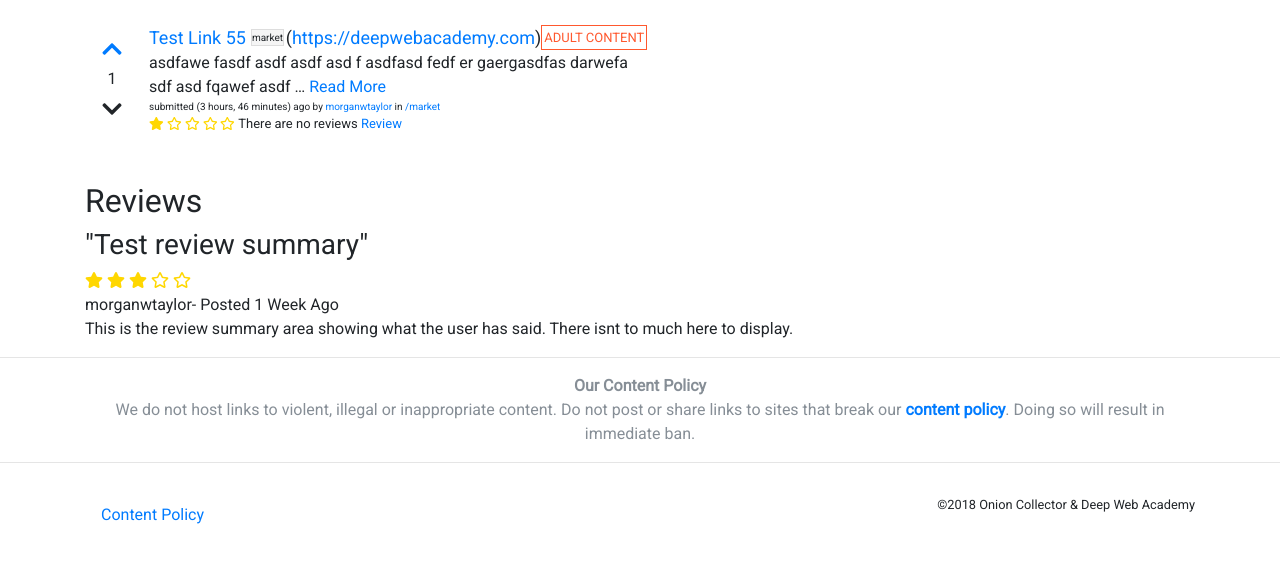
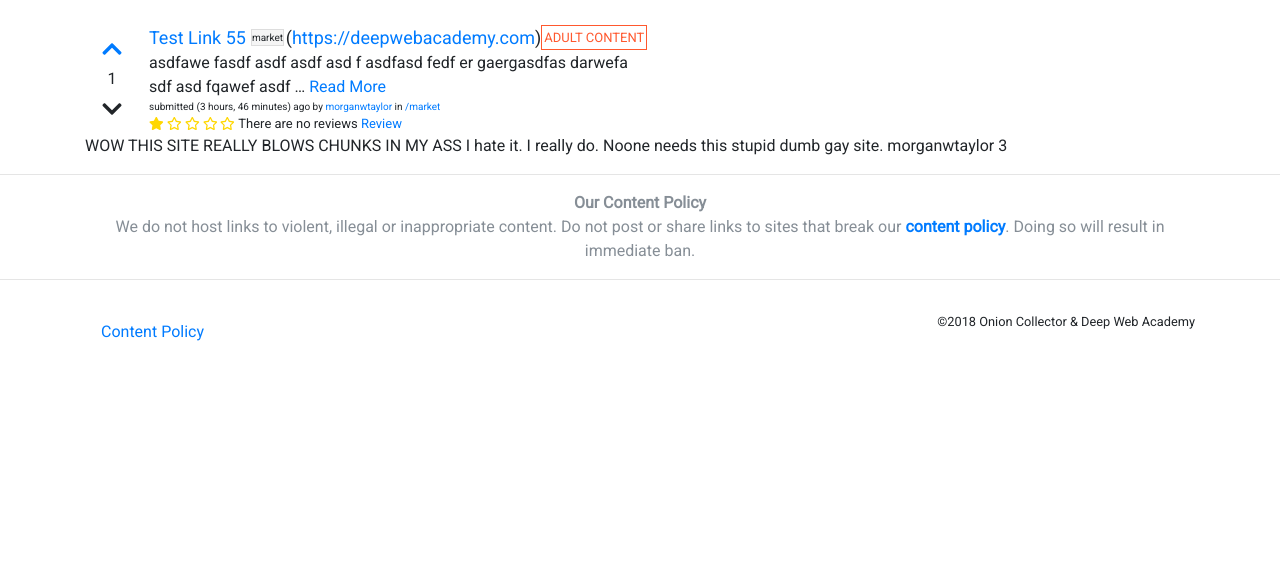
Before and after one commit to morganwtaylor/onioncollector, a Django app: a page that uses links/templates/links/link_detail.html in a window 1280 px wide. Shown: the part 66-629 px from the top of the page. Run offline with Django 3.2, Linux system fonts and the light colour scheme; data comes from the database, SQL or seed files in the repository; both versions use the stored data as it was after the commit; some libraries are stand-ins or nearby versions.

Commit message:
Fix review issues. Users can now post reviews without issue.

```diff
--- a/links/forms.py
+++ b/links/forms.py
@@ -23,6 +23,8 @@ class ReviewForm(forms.ModelForm):
         model = models.Review
         fields = [
             "title",
+            "review",
+            "rating",
         ]
 
 
--- a/links/models.py
+++ b/links/models.py
@@ -64,9 +64,19 @@ class Review(models.Model):
     """
     Allows users to review a links
     """
+    RATING_CHOICES = (
+        (1, '1 Star'),
+        (2, '2 Star'),
+        (3, '3 Star'),
+        (4, '4 Star'),
+        (5, '5 Star')
+    )
     user = models.ForeignKey(settings.AUTH_USER_MODEL, on_delete=models.DO_NOTHING)
+    link = models.ForeignKey(Link, on_delete=models.DO_NOTHING)
     created_at = models.DateTimeField(auto_now=True)
     title = models.CharField(max_length=50)
+    review = models.TextField(max_length=250, default="")
+    rating = models.IntegerField(choices = RATING_CHOICES, default=1)
 
     def get_absolute_url(self):
         return reverse("links:all")
--- a/links/templates/links/link_detail.html
+++ b/links/templates/links/link_detail.html
@@ -2,26 +2,12 @@
 {% load staticfiles %}
 {% block content %}
 
-  {% include 'links/base/_link.html' %}
-  {% for review in link.review_set.all %}
-    {{review.title}}
-    {{review.user}}
-  {% endfor %}
-  <br>
-  <br>
-  <div>
-    <h2> Reviews </h2>
-  </div>
-  <div>
-    <h3> "Test review summary"</h3>
-    <i class="fas fa-star"></i>
-    <i class="fas fa-star"></i>
-    <i class="fas fa-star"></i>
-    <i class="far fa-star"></i>
-    <i class="far fa-star"></i>
-    <p>morganwtaylor- Posted 1 Week Ago</p>
-  </div>
-  <div>
-    <p>This is the review summary area showing what the user has said. There isnt to much here to display.
-  </div>
+{% include 'links/base/_link.html' %}
+ {% for review in link.review_set.all %}
+  {{review.title}}
+  {{review.review}}
+  {{review.user}}
+  {{review.rating}}
+ {% endfor %}
+
 {% endblock %}
--- a/links/views.py
+++ b/links/views.py
@@ -88,6 +88,7 @@ class ReviewCreate(LoginRequiredMixin, generic.CreateView):
         return kwargs
 
     def form_valid(self, form):
+        form.instance.link = Link.objects.get(slug=self.kwargs.get('slug'))
         self.object = form.save(commit=False)
         self.object.user = self.request.user
         self.object.save()
```
Also changed, not shown: links/admin.py (+11 -0 lines), sqlite3.db.
